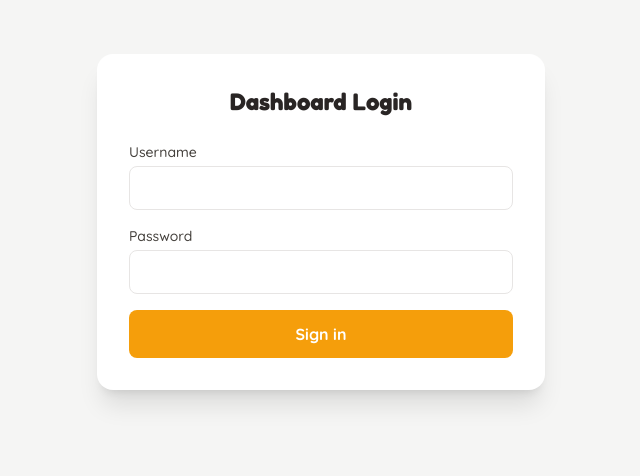
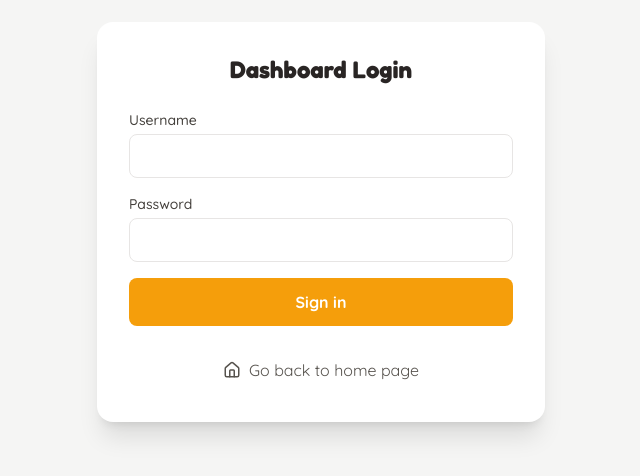
Before and after one commit to xscademembers/unitots, a React (Vite) app: page /#/dashboard in a window 1280 px wide. Shown: the part 178-654 px from the top of the page, without its empty margins (319-959 px from the left). Built offline with nearby package versions, Linux system fonts and the light colour scheme.

Commit message:
errors 4

```diff
--- a/pages/Dashboard.tsx
+++ b/pages/Dashboard.tsx
@@ -1,6 +1,7 @@
 import React, { useState, useEffect, useCallback } from 'react';
+import { Link } from 'react-router-dom';
 import { motion } from 'framer-motion';
-import { LogOut, MessageSquare, ImageIcon, Plus, Trash2, GripVertical, Loader2 } from 'lucide-react';
+import { LogOut, MessageSquare, ImageIcon, Plus, Trash2, GripVertical, Loader2, Home } from 'lucide-react';
 
 const TOKEN_KEY = 'dashboard_token';
 const API = '';
@@ -95,6 +96,15 @@ const LoginForm: React.FC<{ onSuccess: () => void }> = ({ onSuccess }) => {
             Sign in
           </button>
         </form>
+        <p className="mt-6 text-center">
+          <Link
+            to="/"
+            className="inline-flex items-center gap-2 px-4 py-2 rounded-lg text-gray-600 hover:bg-gray-100 hover:text-gray-800 transition-colors"
+          >
+            <Home size={18} />
+            Go back to home page
+          </Link>
+        </p>
       </motion.div>
     </div>
   );
@@ -444,6 +454,14 @@ const Dashboard: React.FC = () => {
     <div className="min-h-screen bg-gray-100">
       <header className="bg-white border-b border-gray-200 px-4 py-3 flex items-center justify-between">
         <h1 className="font-display text-xl font-bold text-gray-800">UNITOTS Dashboard</h1>
+        <div className="flex items-center gap-2">
+          <Link
+            to="/"
+            className="flex items-center gap-2 px-4 py-2 rounded-lg text-gray-600 hover:bg-gray-100 hover:text-gray-800 transition-colors"
+          >
+            <Home size={18} />
+            Go to home page
+          </Link>
           <button
             type="button"
             onClick={handleLogout}
@@ -452,6 +470,7 @@ const Dashboard: React.FC = () => {
             <LogOut size={18} />
             Logout
           </button>
+        </div>
       </header>
       <nav className="bg-white border-b border-gray-200 px-4 flex gap-1">
         <button
```
Lines whose indentation alone changed are shown as unchanged.
